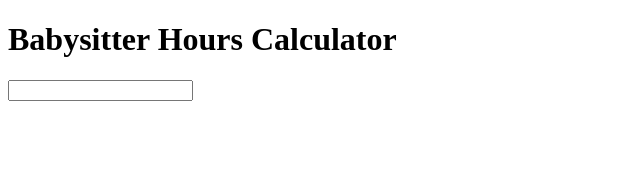
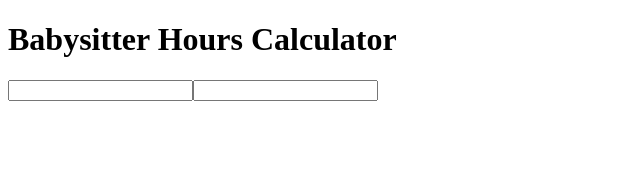
Before and after one commit to eileenmccall/babysitter-app, an Angular app in the folder ui/: page / in a window 1280 px wide. Shown: the top 170 px of the page, without its empty margins (0-640 px from the left). Built offline with nearby package versions, Linux system fonts and the light colour scheme.

Commit message:
form has input for endtime

```diff
--- a/ui/src/app/hours-calculator/hours-calculator.component.html
+++ b/ui/src/app/hours-calculator/hours-calculator.component.html
@@ -1,4 +1,5 @@
 <h1>Babysitter Hours Calculator</h1>
 <form [formGroup]="form">
   <input id="startTime" type="datetime" formControlName="startTime">
+  <input id="endTime" type="datetime" formControlName="endTime">
 </form>
```
Also changed, not shown: 1 other file (tests, documents, lock files or other folders).
